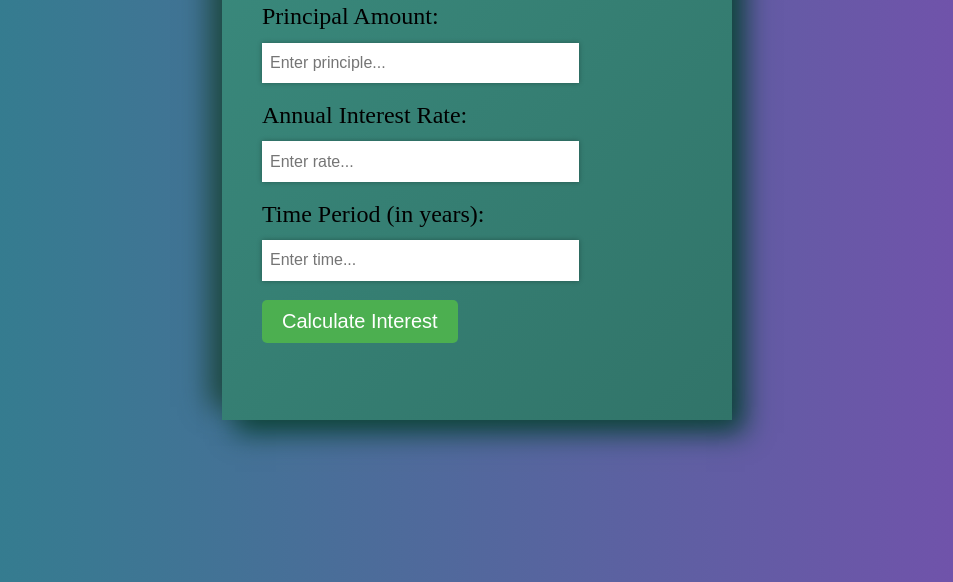
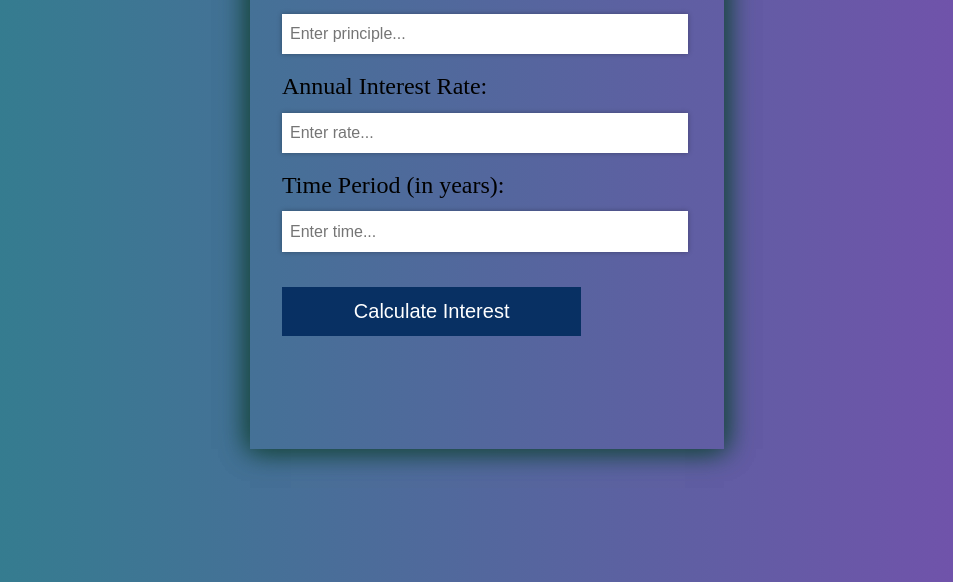
Before and after one commit to gokarna123-goku/interest_rate_calculator, a plain HTML site: page index.html in a window 1280 px wide. Shown: the part 218-800 px from the top of the page, without its empty margins (163-1116 px from the left). Drawn offline with Linux system fonts and the light colour scheme.

Commit message:
changes the ui design of calculator

```diff
--- a/style.css
+++ b/style.css
@@ -11,18 +11,19 @@ body{
 	display: none;
 }
 .container{
-	width: 430px;
+	width: 410px;
 	height: auto;
-	padding: 1.5rem 2.5rem;
+	padding: 1.5rem 2rem;
 	text-align: start;
 	border-radius: 0px;
-	background: linear-gradient(315deg, #317469, #3a8a7d);
-	box-shadow:  -13px -13px 26px #1f4a43,
-				 13px 13px 26px #0b4339;
+	/* background: linear-gradient(315deg, #317469, #3a8a7d); */
+	box-shadow:  0px 0px 26px #1f4a43,
+				 0px 0px 26px #0b4339;
 	display: flex;
 	align-items: flex-start;
 	justify-content: start;
 	flex-direction: column;
+	transform: translate(10px, 0);
 }
 
 h1 {
@@ -45,7 +46,7 @@ label {
 }
 
 input[type="number"] {
-	width: 70%;
+	width: 95%;
 	padding: 0.7rem 0.5rem;
 	font-size: 16px;
 	border: none;
@@ -59,22 +60,26 @@ input:is(:hover, :focus, .active:hover:focus, .active:focus){
 }
 
 button {
-	padding: 10px 20px;
+	width: 73%;
+	padding: 0.8rem 0.9rem;
 	font-size: 20px;
 	border: none;
-	border-radius: 5px;
-	background-color: #4CAF50;
+	border-radius: 0px;
+	background-color: #083063;
 	color: #fff;
 	cursor: pointer;
+	margin-top: 1rem;
+	transition: 0.55s ease-out;
 }
 
 button:hover {
-	background-color: #3e8e41;
+	background-color: #104180;
 }
 
 #result {
 	font-size: 24px;
 	font-weight: bold;
-	color: #4CAF50;
-	margin-top: 20px;
+	color: #a7ffb8;
+	margin-top: 1.5rem;
+	margin-bottom: 2rem;
 }
```
